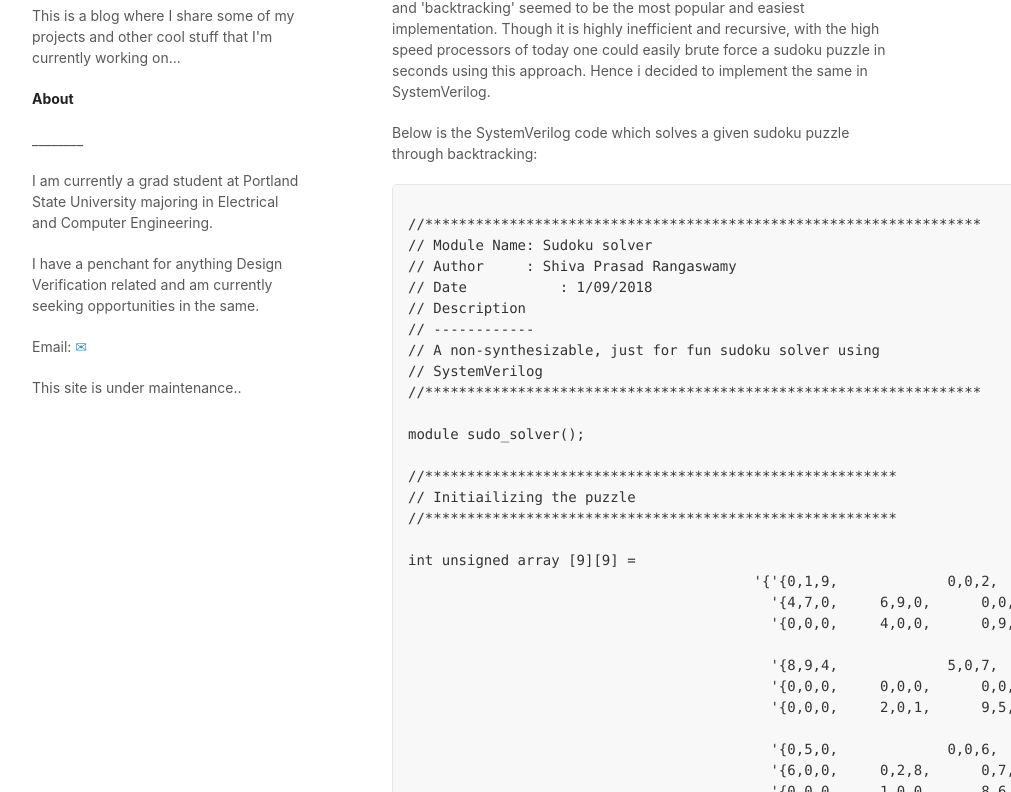
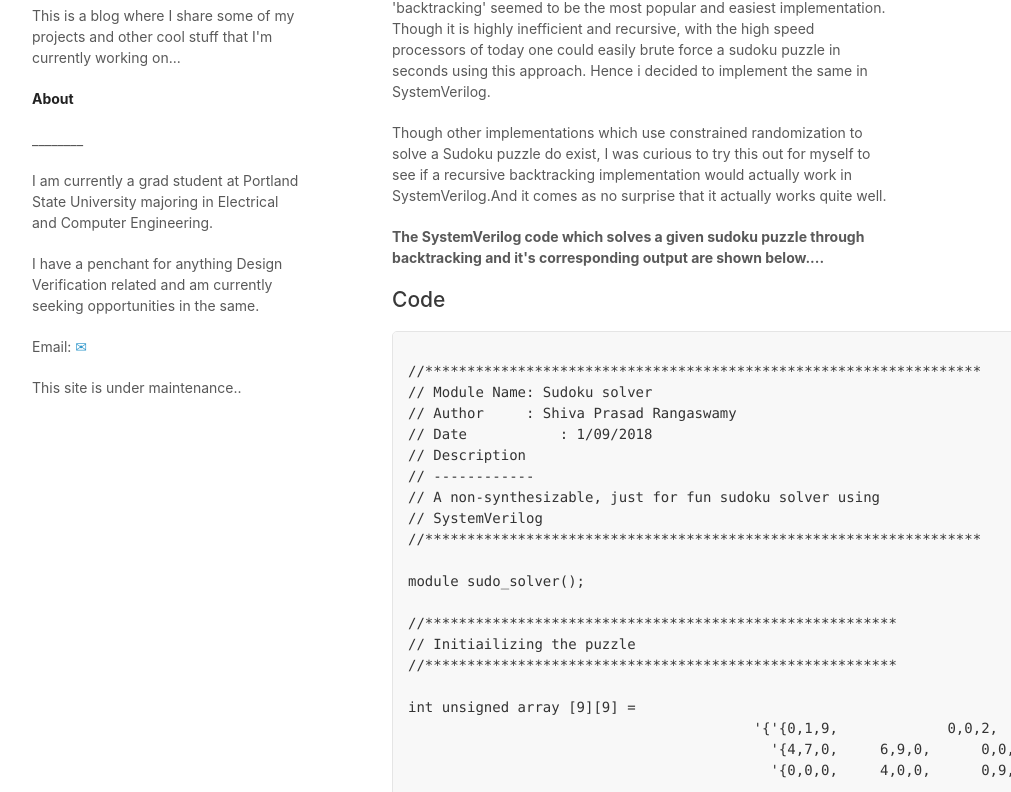
Before and after one commit to shiva-prasad-R/website, a plain HTML site: page index.html in a window 1280 px wide. Shown: the part 237-1029 px from the top of the page, without its empty margins (178-1189 px from the left). Drawn offline with Linux system fonts and the light colour scheme.

Commit message:
Update index.html

```diff
--- a/index.html
+++ b/index.html
@@ -42,15 +42,16 @@
 				a SystemVerilog program to solve a sudoku puzzle, when I was sitting in a class trying to solve
 				a Sudoku puzzle put up by the professor during the class break.
 			</p><p>
-				I started looking up different algorithms in wikipedia which could do this and 'backtracking' seemed
+				I started looking up different algorithms which could do this and 'backtracking' seemed
 				to be the most popular and easiest implementation. Though it is highly inefficient and recursive, with the high speed
 				processors of today one could easily brute force a sudoku puzzle in seconds using this approach. Hence i decided to
 				implement the same in SystemVerilog.
 
 			</p>
-
-
-            <p>Below is the SystemVerilog code which solves a given sudoku puzzle through backtracking:</p>
+			<p> Though other implementations which use constrained randomization to solve a Sudoku puzzle do exist, I was curious to
+				try this out for myself to see if a recursive backtracking implementation would actually work in SystemVerilog.And it comes as no surprise that it actually works quite well. </p>
+            <p><b>The SystemVerilog code which solves a given sudoku puzzle through backtracking and it's corresponding output are shown below....</b></p>
+			<h2>Code</h2>
             <pre><code>
 //******************************************************************
 // Module Name: Sudoku solver
@@ -207,6 +208,9 @@ initial
 	end
 endmodule
 				</code></pre>
+			<h2> Output</h2>
+			<p> The output of the above code will look something like this...</p>
+			<img src="sudoku_output.png">
           </li>
           <li>
       </section>
```
